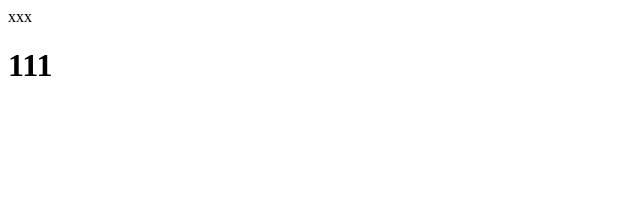
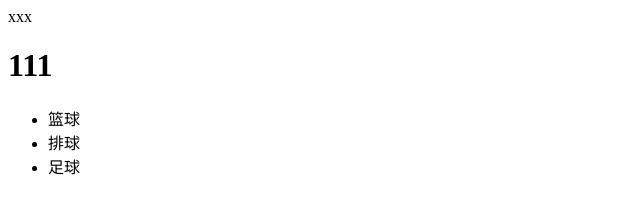
Before and after one commit to LemonC1/train, a plain HTML site: page index.html in a window 1280 px wide. Shown: the whole page, without its empty margins (0-640 px from the left). Drawn offline with Linux system fonts and the light colour scheme.

Commit message:
frist add

```diff
--- a/index.html
+++ b/index.html
@@ -9,5 +9,10 @@
 <body>
     xxx
     <h1>111</h1>
+    <ul>
+        <li>篮球</li>
+        <li>排球</li>
+        <li>足球</li>
+    </ul>
 </body>
 </html>
```
